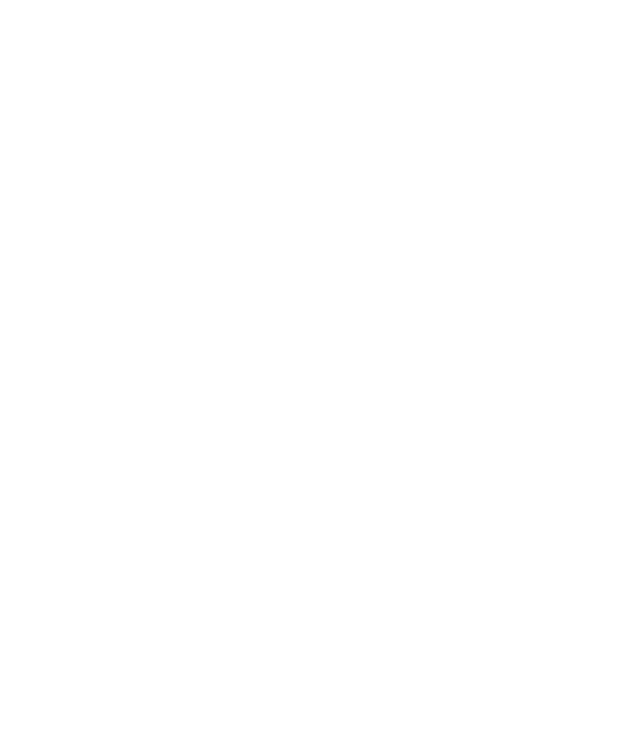
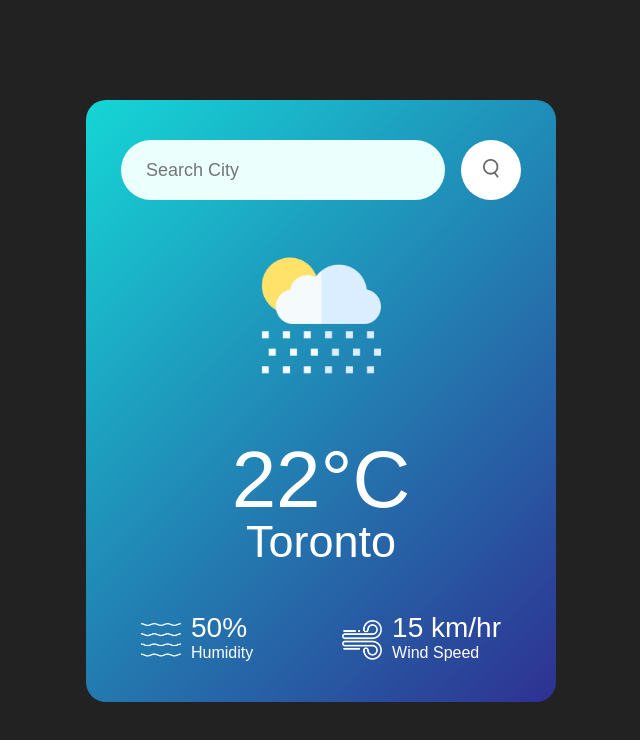
Before and after one commit to Daiyan-Zubaier/Weather-App, a plain HTML site: page index.html in a window 1280 px wide. Shown: the whole page, without its empty margins (319-959 px from the left). Drawn offline with Linux system fonts and the light colour scheme.

Commit message:
Added basic functionality

```diff
--- a/index.html
+++ b/index.html
@@ -5,10 +5,44 @@
         <title>
             Weather App
         </title>
-        <link rel="stylesheet" href="style.css">
+        <link rel="stylesheet" href="style.css"> <!-- links css and html file -->
     </head>
 
     <body>
 
+        <div class="card">
+            <div class="search">
+                <input type="text" placeholder="Search City"
+                spellcheck="false">
+                <button> <img src="images/search.png"> </button>
+            </div>
+            <div class="weather">
+                <img src="images/rain.png" class="weather-icon">
+                <h1 class="temp">22°C</h1>
+                <h2 class="city">Toronto</h2>
+                <!--Superflicious details -->
+                <div class="details">
+                    <!--Humidity -->
+                    <div class="col">
+                        <img src="images/humidity.png">
+                        <div>
+                            <p class="humidity">50%</p>
+                            <p>Humidity</p>
+                        </div>
+                    </div>
+                    <!--Wind -->
+                    <div class="col">
+                        <img src="images/wind.png">
+                        <div>
+                            <p class="wind">15 km/hr</p>
+                            <p>Wind Speed</p>
+                        </div>
+                    </div>
+                </div>
+
+        </div>
+
+        <script src="script.js"></script>
+
     </body>
 </html>
--- /dev/null
+++ b/script.js
@@ -0,0 +1,22 @@
+const apiKey = "38cda4162fa2e98bd919d305bb31816a";
+const apiURL = "https://api.openweathermap.org/data/2.5/weather?units=metric&q=";
+
+const searchBox = document.querySelector(".search input"); //Selects the input field from the search class
+const searchButton = document.querySelector(".search button"); //Selects the button from the search class
+
+async function checkWeather(city){
+    const response = await fetch(apiURL + city + `&appid=${apiKey}`);
+    var data = await response.json();
+    console.log(data);
+
+    //Insert value from API call onto the HTML
+    document.querySelector(".city").innerHTML = data.name;
+    document.querySelector(".temp").innerHTML = Math.round(data.main.temp) + "°C";
+    document.querySelector(".humidity").innerHTML = data.main.humidity + "%";
+    document.querySelector(".wind").innerHTML = data.wind.speed + " km/h";
+}
+
+//If search button is clicked, add city name to API call
+searchButton.addEventListener("click", ()=>{
+    checkWeather(searchBox.value);
+});
--- a/style.css
+++ b/style.css
@@ -4,3 +4,84 @@
     font-family: 'Poppins', sans-serif;
     box-sizing: border-box;
 }
+body{
+    background: #222;
+}
+.card{
+    width: 90%;
+    max-width: 470px;
+    background: linear-gradient(135deg, #15d6d6, #2E3192);
+
+    color: #fff;
+    margin: 100px auto 0;
+    border-radius: 20px;
+    padding: 40px 35px;
+    text-align: center;
+}
+
+.search{
+    width: 100%;
+    display: flex;
+    align-items: center;
+    justify-content: space-between;
+}
+.search input{
+    border: 0;
+    outline: 0;
+    background: #ebfffc;
+    color: #555;
+    padding: 10px 25px;
+    height: 60px;
+    border-radius: 30px;
+    flex: 1;
+    margin-right: 16px;
+    font-size: 18px;
+}
+.search button{
+    border: 0;
+    outline: 0;
+    background: #fff;
+    border-radius: 50%;
+    height: 60px;
+    width: 60px;
+    cursor: pointer;
+}
+.search button img{
+    width: 16px;
+}
+.weather-icon{
+    width: 170px;
+    margin: 30px;
+}
+.weather h1{
+    font-size: 80px;
+    font-weight: 500;
+
+}
+.weather h2{
+    font-size: 45px;
+    font-weight: 400;
+    margin-top: -10px;
+}
+
+.details{
+    display: flex;
+    align-items: center;
+    justify-content: space-between;
+    padding: 0 20px;
+    margin-top: 50px;
+}
+.col{
+    display: flex;
+    align-items: center;
+    text-align: left;
+}
+.col img{
+    width: 40px;
+    margin-right: 10px;
+}
+
+.humidity, .wind{
+    font-size: 28px;
+    margin-top: -6px;
+}
```
Also changed, not shown: images/clear.png (added), images/clouds.png (added), images/drizzle.png (added), images/humidity.png (added), images/mist.png (added), images/rain.png (added), images/search.png (added), images/snow.png (added), images/wind.png (added).
